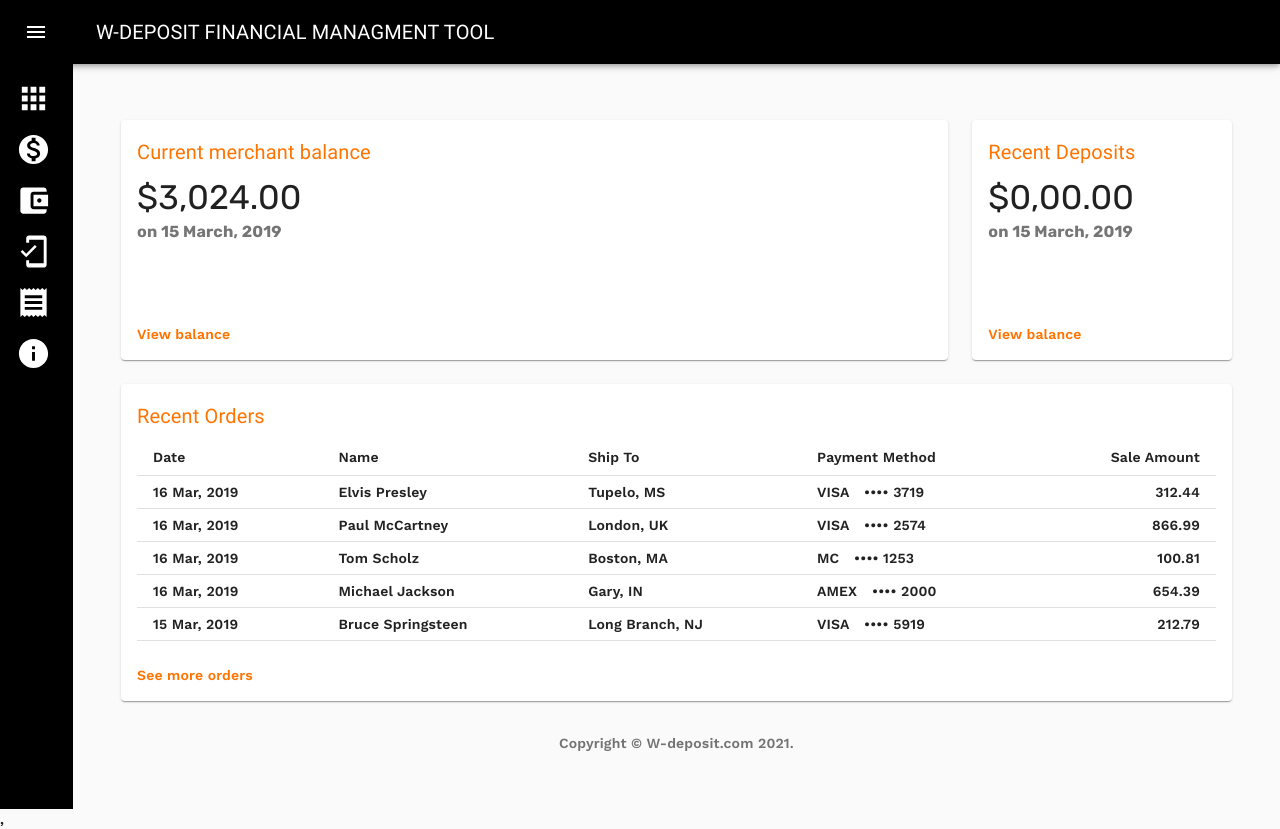
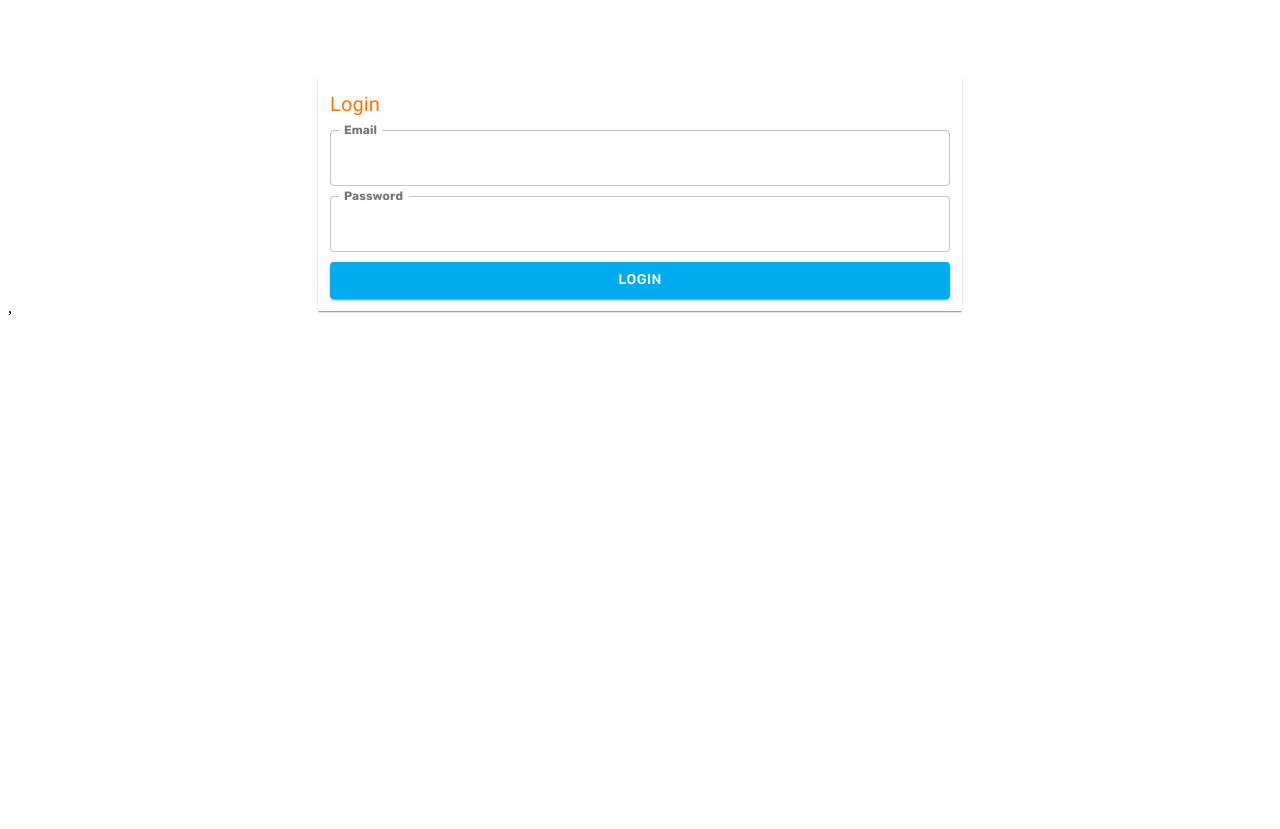
Before and after one commit to W-Deposit/W-Deposit-Web-App, a React (Create React App) app: page / in a window 1280 px wide. After the commit the page ends 800 px from the top, so only its background shows below. Built offline with nearby package versions, Linux system fonts and the light colour scheme.

Commit message:
Login fetch works

```diff
--- a/package.json
+++ b/package.json
@@ -12,7 +12,7 @@
     "@testing-library/react": "^11.1.0",
     "@testing-library/user-event": "^12.1.10",
     "@types/react-router": "^5.1.12",
-    "@types/react-router-dom": "^5.1.7",
+    "@types/react-router-dom": "^5.2.0",
     "@types/yup": "^0.29.11",
     "axios": "^0.21.1",
     "formik": "^2.2.6",
--- a/src/Route/index.tsx
+++ b/src/Route/index.tsx
@@ -3,13 +3,21 @@ import TopUp from "../screens/sendMoney/topUp";
 import Transactions from "../screens/transactions/index";
 import CheckBalance from "../screens/checkAccount/index";
 import About from "../screens/about/index";
+import Login from "../screens/auth/login"
 export const Routes = [
   {
-    path: "/",
+    path: "/signup",
     name: "signup",
     title: "SIGNUP",
     exact: true,
     component: SignUp,
+  },
+  {
+    path: "/",
+    name: "login",
+    title: "LOGIN",
+    exact: true,
+    component: Login,
   },
   {
     path: "/topUp",
--- a/src/component/sidebar/index.tsx
+++ b/src/component/sidebar/index.tsx
@@ -21,6 +21,10 @@ import ReceiptIcon from "@material-ui/icons/Receipt";
 import InfoIcon from "@material-ui/icons/Info";
 import AppsIcon from "@material-ui/icons/Apps";
 import { NavLink } from "react-router-dom";
+import NotificationsIcon from '@material-ui/icons/Notifications';
+import ArrowDropDownIcon from '@material-ui/icons/ArrowDropDown'
+import styled from 'styled-components'
+import PersonIcon from '@material-ui/icons/Person';
 import {
   createStyles,
   makeStyles,
@@ -29,14 +33,19 @@ import {
 } from "@material-ui/core/styles";
 
 const drawerWidth = 220;
+const VerticalDivider = styled.div`
+  border-left: 2px solid #00ACED;
+  height: 40px;
+  padding-right: 20px;
 
+`
 const useStyles = makeStyles((theme: Theme) =>
   createStyles({
     root: {
       display: "flex",
     },
     appBar: {
-      background: "#000000",
+      background: "#FAFCFE",
       zIndex: theme.zIndex.drawer + 1,
       transition: theme.transitions.create(["width", "margin"], {
         easing: theme.transitions.easing.sharp,
@@ -63,7 +72,7 @@ const useStyles = makeStyles((theme: Theme) =>
       whiteSpace: "nowrap",
     },
     drawerOpen: {
-      background: "#000000",
+      background: "#00ACED",
       width: drawerWidth,
       transition: theme.transitions.create("width", {
         easing: theme.transitions.easing.sharp,
@@ -77,7 +86,7 @@ const useStyles = makeStyles((theme: Theme) =>
       },
     },
     drawerClose: {
-      background: "#000000",
+      background:"#00ACED" ,
       transition: theme.transitions.create("width", {
         easing: theme.transitions.easing.sharp,
         duration: theme.transitions.duration.leavingScreen,
@@ -114,6 +123,9 @@ const useStyles = makeStyles((theme: Theme) =>
     fixedHeight: {
       height: 240,
     },
+    toolbarButtons: {
+      marginLeft: 'auto'
+    },
     removeUnderLiner: {
       textDecoration: "none",
     },
@@ -135,6 +147,7 @@ const SideBar = () => {
   return (
     <>
       <CssBaseline />
+
       <AppBar
         position="fixed"
         className={clsx(classes.appBar, {
@@ -142,6 +155,7 @@ const SideBar = () => {
         })}
       >
         <Toolbar>
+
           <IconButton
             color="inherit"
             aria-label="open drawer"
@@ -151,11 +165,36 @@ const SideBar = () => {
               [classes.hide]: open,
             })}
           >
-            <MenuIcon />
+            <MenuIcon color="secondary" />
           </IconButton>
-          <Typography variant="h6" noWrap>
+          <Typography variant="h6" noWrap color="primary">
             W-DEPOSIT FINANCIAL MANAGMENT TOOL
           </Typography>
+          <div className={classes.toolbarButtons}>
+
+
+              <IconButton color="inherit">
+              <NotificationsIcon  color="secondary"/>
+              </IconButton>
+
+              <IconButton color="inherit">
+                <VerticalDivider />
+                <IconButton
+                  color="inherit"
+                  aria-haspopup="true"
+
+                >
+                  <Typography variant="subtitle2" color="secondary">Vanessa K.</Typography>
+                </IconButton>
+              </IconButton>
+              <IconButton
+                color="inherit"
+                aria-haspopup="true"
+
+              >
+                <PersonIcon color="secondary"/>
+              </IconButton>
+            </div>
         </Toolbar>
       </AppBar>
       <Drawer
--- /dev/null
+++ b/src/screens/auth/login.tsx
@@ -0,0 +1,147 @@
+import React, { useEffect, useState } from 'react';
+import { makeStyles, createStyles, Theme } from '@material-ui/core/styles';
+import Paper from '@material-ui/core/Paper';
+import Grid from '@material-ui/core/Grid';
+import InputAdornment from "@material-ui/core/InputAdornment";
+import axios from "axios";
+import * as yup from "yup";
+import { useFormik } from "formik";
+import TextField from "@material-ui/core/TextField";
+import Button from '@material-ui/core/Button'
+import Typography from '@material-ui/core/Typography'
+import {useHistory} from 'react-router-dom';
+
+const useStyles = makeStyles((theme: Theme) =>
+  createStyles({
+    root: {
+      flexGrow: 1,
+    },
+    main:{
+        boxShadow:
+        '0px 2px 1px -1px rgba(0,0,0,0.2), 0px 1px 1px 0px rgba(0,0,0,0.14), 0px 1px 3px 0px rgba(0,0,0,0.12);',
+        marginTop:80,
+        padding:"200px",
+
+    },
+    fields:{
+paddingBottom:10
+    },
+    title:{
+fontWeight:'bold',
+marginBottom:10
+    },
+    button:{
+color:"#fff"
+    },
+    paper: {
+      padding: theme.spacing(2),
+      textAlign: 'center',
+      color: theme.palette.text.secondary,
+    },
+  }),
+);
+const validationSchema = yup.object({
+    email: yup.string().required("Please! provide a valid email format").email(),
+    password: yup.string().required("Password is required!"),
+
+  });
+
+const Login =()=> {
+  const history = useHistory()
+  async function LoginAuth (data:any){
+    const Response = await fetch(`https://w-deposit.herokuapp.com/api/login `, {
+      method: 'POST',
+      headers: {
+        'Content-Type': 'application/json',
+      },
+      body: JSON.stringify(data)
+    });
+
+    const jsonData = await Response.json();
+    if(Response.status == 200){
+      localStorage.setItem("user-infos",JSON.stringify(jsonData))
+      history.push("/signup")
+    }
+
+    console.log(jsonData);
+
+}
+
+  useEffect(() => {
+    if(localStorage.getItem("user-infos")){
+      history.push("/signup")
+    }
+  }, []);
+  const classes = useStyles();
+  const formik = useFormik({
+    initialValues: {
+      email: "",
+      password:""
+    },
+    validationSchema: validationSchema,
+    onSubmit: async (values) => {
+
+ LoginAuth(values)
+
+      },
+  });
+  return (
+    <div className={classes.root}>
+      <Grid container spacing={3}>
+
+        <Grid item xs={3}>
+
+        </Grid>
+        <Grid item xs={6} className={classes.main}>
+            <Typography variant="h6" color="primary" className={classes.title}>Login</Typography>
+        <form onSubmit={formik.handleSubmit}>
+
+        <TextField
+         className={classes.fields}
+              fullWidth
+              variant="outlined"
+              label="Email"
+              id="email"
+              name="email"
+              type="email"
+              value={formik.values.email}
+              onChange={formik.handleChange}
+              error={formik.touched.email && Boolean(formik.errors.email)}
+              helperText={formik.touched.email && formik.errors.email}
+
+              InputLabelProps={{
+                shrink: true,
+              }}
+            />
+            <TextField
+              className={classes.fields}
+              fullWidth
+              variant="outlined"
+              label="Password"
+              id="password"
+              name="password"
+              type="password"
+              value={formik.values.password}
+              onChange={formik.handleChange}
+              error={formik.touched.password && Boolean(formik.errors.password)}
+              helperText={formik.touched.password && formik.errors.password}
+
+              InputLabelProps={{
+                shrink: true,
+              }}
+            />
+            <Button variant="contained" color="secondary" fullWidth className={classes.button} type="submit">
+              Login
+            </Button>
+            </form>
+
+        </Grid>
+
+        <Grid item xs={3}>
+
+        </Grid>
+      </Grid>
+    </div>
+  );
+}
+export default Login;
--- a/src/theme/mui-theme.tsx
+++ b/src/theme/mui-theme.tsx
@@ -7,7 +7,7 @@ export const theme = createMuiTheme({
       contrastText: "#fff",
     },
     secondary: {
-      main: "#271452",
+      main: "#00ACED",
     },
   },
   overrides: {
```
Also changed, not shown: src/Utils/authServices.ts (added, +36 -0 lines), 2 other files (tests, documents, lock files or other folders).
